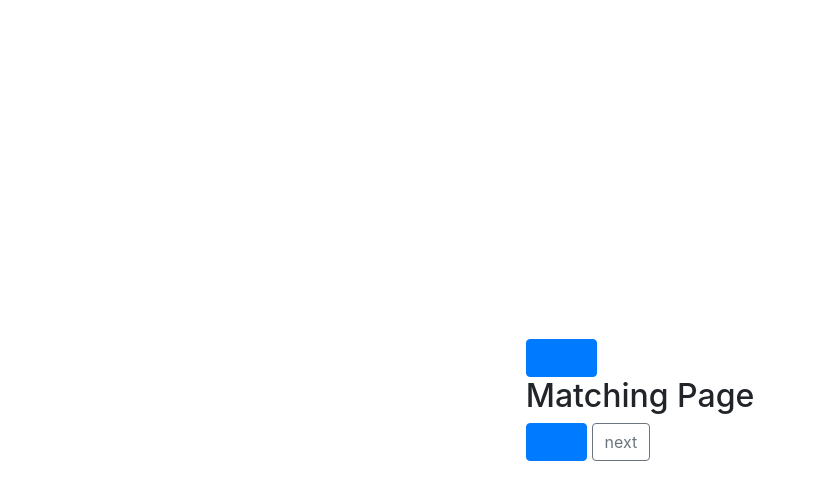
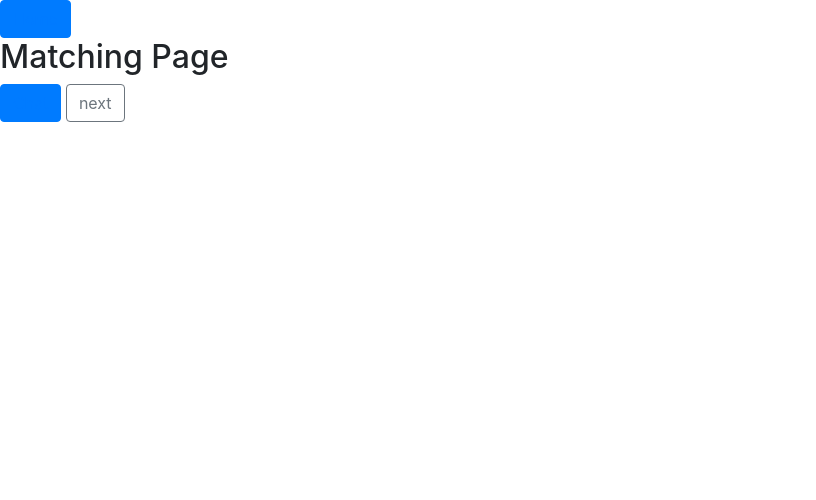
Before and after one commit to dchung21/clique, a React (Create React App) app in the folder client/: page /match in a window 1280 px wide. Shown: the top 500 px of the page, without its empty margins (0-816 px from the left). Built offline with nearby package versions, Linux system fonts and the light colour scheme; no server answers; the HTML template or start-up script is replaced by a standard one.

Commit message:
UI for Match Page

```diff
--- a/client/src/pages/Match.js
+++ b/client/src/pages/Match.js
@@ -6,7 +6,7 @@ import Container from 'react-bootstrap/Container'
 export default function Match() {
 
 	return (
-        <Container className="d-flex justify-content-center align-items-center min-vh-100">
+        //<Container className="d-flex justify-content-center align-items-center min-vh-100">
             <div>
                 <Button variant = "primary">
                     <Link to='/home'>Home</Link>
@@ -17,7 +17,7 @@ export default function Match() {
                 </Button>{' '}
                 <Button variant = "outline-secondary">next</Button>{' '}
             </div>
-        </Container>
+        //</Container>
 	)
 
 
```
